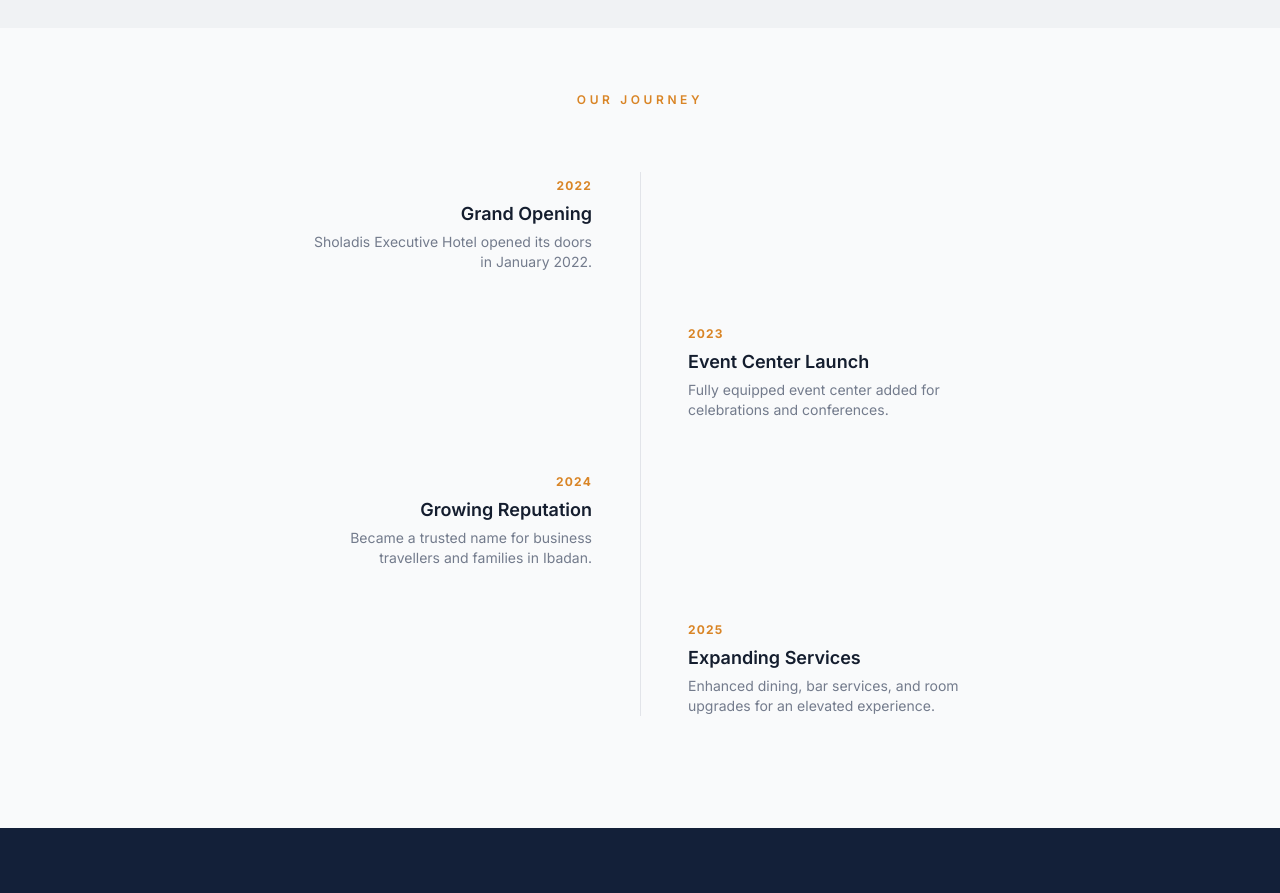
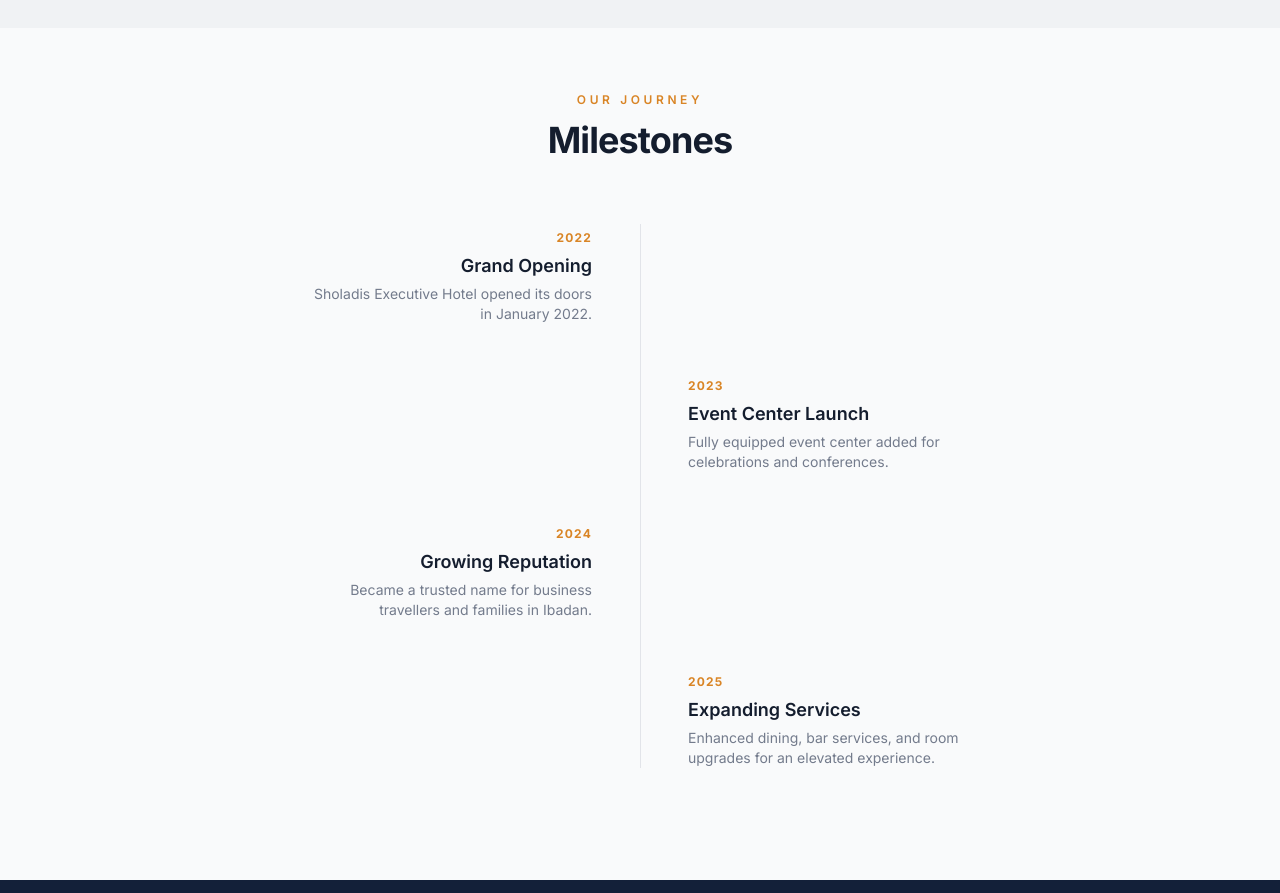
Before and after one commit to Jo-shua09/Sholadis-Executive-Hotel, a React (Vite) app: page /about in a window 1280 px wide. Shown: the part 1520-2413 px from the top of the page. Built offline with nearby package versions, Linux system fonts and the light colour scheme; the HTML template or start-up script is replaced by a standard one.

Commit message:
Add milestone heading to About page for improved clarity

```diff
--- a/src/pages/About.tsx
+++ b/src/pages/About.tsx
@@ -146,7 +146,7 @@
             className="mb-16 text-center"
           >
             <p className="text-xs font-semibold tracking-[0.3em] text-gold uppercase">Our Journey</p>
-            <h2 className="mt-3 text-3xl font-bold tracking-tight text-foreground sm:text-4xl"></h2>
+            <h2 className="mt-3 text-3xl font-bold tracking-tight text-foreground sm:text-4xl">Milestones</h2>
           </motion.div>
           <div className="relative mx-auto max-w-2xl">
             <div className="absolute left-4 top-0 bottom-0 w-px bg-border md:left-1/2" />
```
